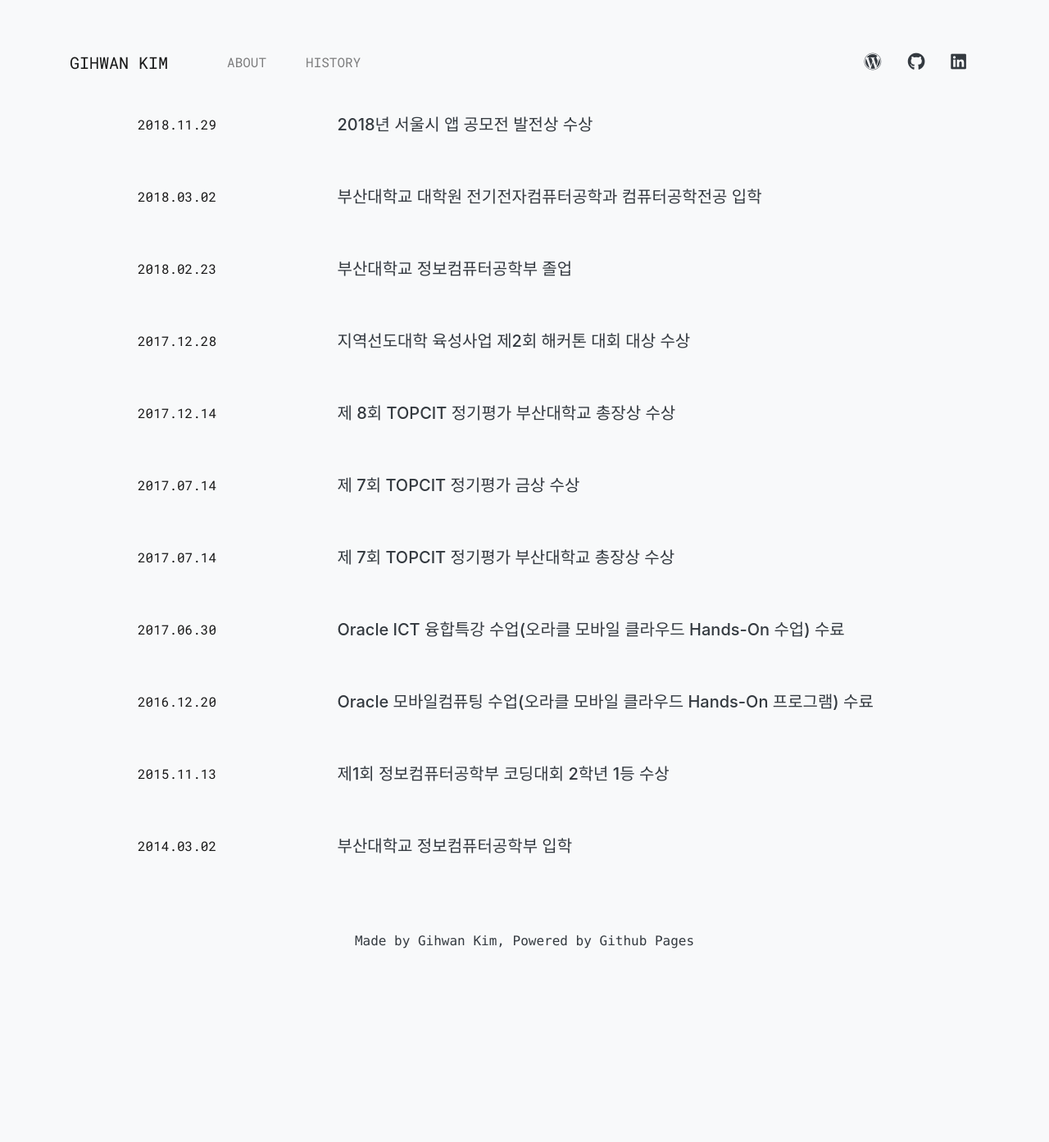
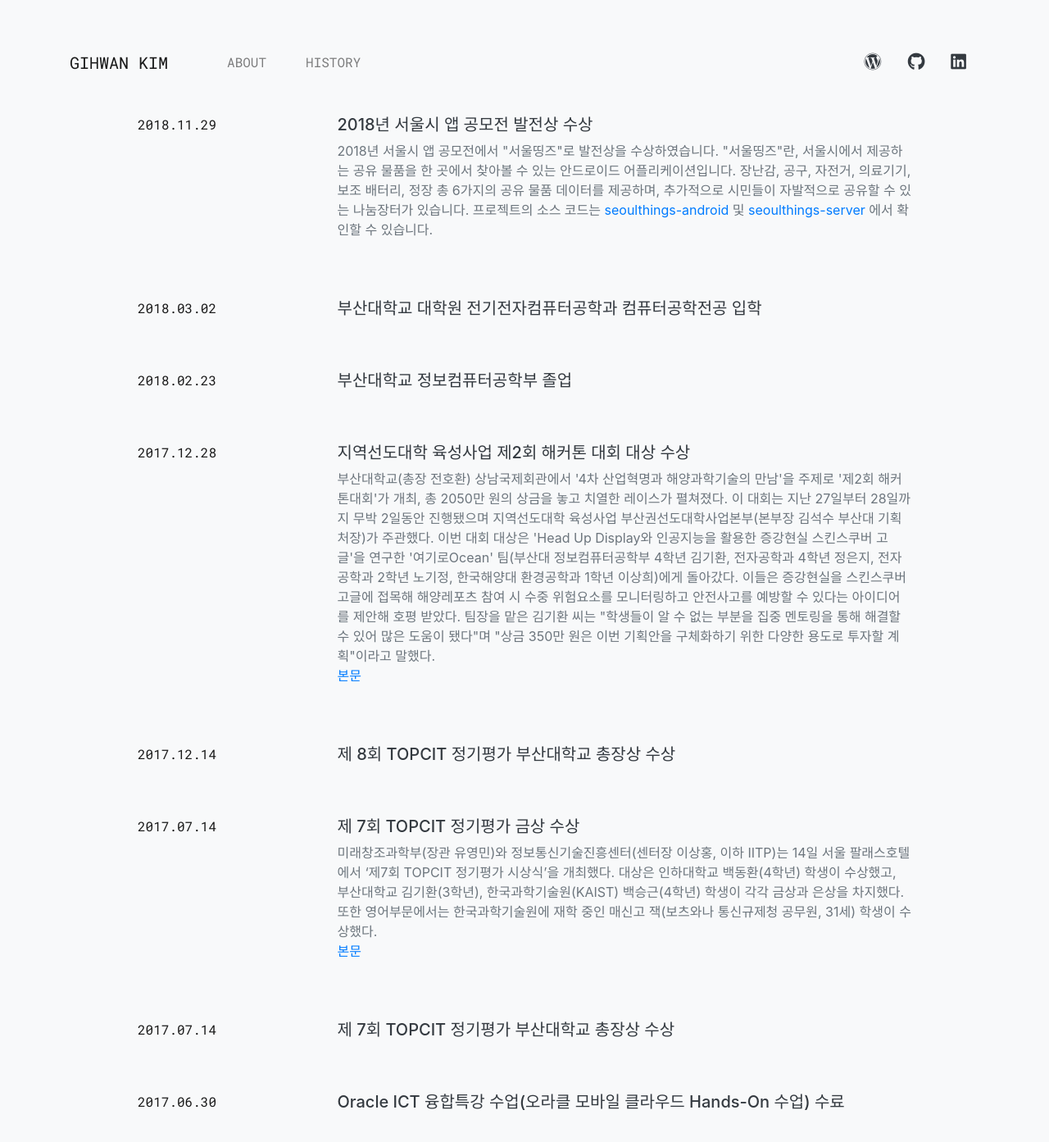
Before and after one commit to 0x1306e6d/portfolio, a Jekyll site: the page built from history/index.html, in a window 1280 px wide and 1400 px high. Shown: the top 1393 px of the window at 82% size. Built offline with Jekyll 4.4.1, drawn with Linux system fonts in a browser that asks for light colours.

Commit message:
Add description about history

```diff
--- a/_data/history.yml
+++ b/_data/history.yml
@@ -1,6 +1,14 @@
 -
   date: 2018.11.29
   name: 2018년 서울시 앱 공모전 발전상 수상
+  description: >
+    2018년 서울시 앱 공모전에서 "서울띵즈"로 발전상을 수상하였습니다. "서울띵즈"란, 서울시에서
+    제공하는 공유 물품을 한 곳에서 찾아볼 수 있는 안드로이드 어플리케이션입니다. 장난감, 공구, 자전거,
+    의료기기, 보조 배터리, 정장 총 6가지의 공유 물품 데이터를 제공하며, 추가적으로 시민들이 자발적으로
+    공유할  수 있는 나눔장터가 있습니다. 프로젝트의 소스 코드는
+    <a href="https://github.com/ghkim3221/seoulthings-android">seoulthings-android</a> 및
+    <a href="https://github.com/ghkim3221/seoulthings-server">seoulthings-server</a> 에서
+    확인할 수 있습니다.
 -
   date: 2018.03.02
   name: 부산대학교 대학원 전기전자컴퓨터공학과 컴퓨터공학전공 입학
@@ -10,12 +18,33 @@
 -
   date: 2017.12.28
   name: 지역선도대학 육성사업 제2회 해커톤 대회 대상 수상
+  description: >
+    부산대학교(총장 전호환) 상남국제회관에서 '4차 산업혁명과 해양과학기술의 만남'을 주제로 '제2회
+    해커톤대회'가 개최, 총 2050만 원의 상금을 놓고 치열한 레이스가 펼쳐졌다. 이 대회는 지난 27일부터
+    28일까지 무박 2일동안 진행됐으며 지역선도대학 육성사업 부산권선도대학사업본부(본부장 김석수 부산대
+    기획처장)가 주관했다. 이번 대회 대상은 'Head Up Display와 인공지능을 활용한 증강현실 스킨스쿠버
+    고글'을 연구한 '여기로Ocean' 팀(부산대 정보컴퓨터공학부 4학년 김기환, 전자공학과 4학년 정은지,
+    전자공학과 2학년 노기정, 한국해양대 환경공학과 1학년 이상희)에게 돌아갔다. 이들은 증강현실을
+    스킨스쿠버 고글에 접목해 해양레포츠 참여 시 수중 위험요소를 모니터링하고 안전사고를 예방할 수 있다는
+    아이디어를 제안해 호평 받았다. 팀장을 맡은 김기환 씨는 "학생들이 알 수 없는 부분을 집중 멘토링을
+    통해 해결할 수 있어 많은 도움이 됐다"며 "상금 350만 원은 이번 기획안을 구체화하기 위한 다양한
+    용도로 투자할 계획"이라고 말했다.
+    <br />
+    <a href="http://www.dhnews.co.kr/news/articleView.html?idxno=77315">본문</a>
 -
   date: 2017.12.14
   name: 제 8회 TOPCIT 정기평가 부산대학교 총장상 수상
 -
   date: 2017.07.14
   name: 제 7회 TOPCIT 정기평가 금상 수상
+  description: >
+    미래창조과학부(장관 유영민)와 정보통신기술진흥센터(센터장 이상홍, 이하 IITP)는 14일 서울
+    팔래스호텔에서 ‘제7회 TOPCIT 정기평가 시상식’을 개최했다. 대상은 인하대학교 백동환(4학년) 학생이
+    수상했고, 부산대학교 김기환(3학년), 한국과학기술원(KAIST) 백승근(4학년) 학생이 각각 금상과 은상을
+    차지했다. 또한 영어부문에서는 한국과학기술원에 재학 중인 매신고 잭(보츠와나 통신규제청 공무원, 31세)
+    학생이 수상했다.
+    <br />
+    <a href="http://www.osen.co.kr/article/G1110687770">본문</a>
 -
   date: 2017.07.14
   name: 제 7회 TOPCIT 정기평가 부산대학교 총장상 수상
--- a/history/index.html
+++ b/history/index.html
@@ -13,6 +13,9 @@ title: History
                 </div>
                 <div class="col-12 col-md-9">
                     <h5 class="text-dark">{{ history.name }}</h5>
+                    {% if history.description %}
+                    <p class="text-muted">{{ history.description }}</p>
+                    {% endif %}
                 </div>
             </div>
         </div>
```
